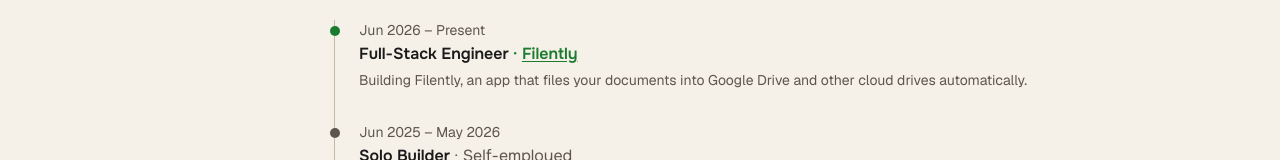
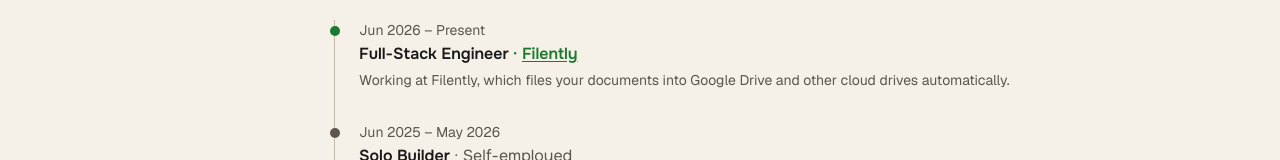
Before and after one commit to priyankaforu/blog, a Next.js app in the folder portfolio-v2/: page /about in a window 1280 px wide. Shown: the part 737-897 px from the top of the page. Built offline with nearby package versions, Linux system fonts and the light colour scheme.

Commit message:
Link Download CV to the CV folder and say working at Filently

```diff
--- a/portfolio-v2/src/components/sections/hero.tsx
+++ b/portfolio-v2/src/components/sections/hero.tsx
@@ -123,7 +123,7 @@
         {/* CTA Buttons */}
         <div className="flex flex-wrap gap-2 mb-3">
           <a
-            href="https://drive.google.com/file/d/1NQemVjbvO-W0CZD2KT0PmHbKGLrvSiuB/view?usp=sharing"
+            href="https://drive.google.com/drive/folders/1CriznPDDELu4EqGb0NNuMolr0NJKCP5s"
             target="_blank"
             rel="noopener noreferrer"
             className="inline-flex items-center gap-2 px-3 py-2 sm:px-5 sm:py-2.5 text-xs sm:text-sm rounded-full bg-[var(--muted)] hover:border-[var(--accent)] hover:text-[var(--accent)] transition-all"
--- a/portfolio-v2/src/components/sections/timeline.tsx
+++ b/portfolio-v2/src/components/sections/timeline.tsx
@@ -14,7 +14,7 @@
     place: "Filently",
     placeUrl: "https://filently.com",
     summary:
-      "Building Filently, an app that files your documents into Google Drive and other cloud drives automatically.",
+      "Working at Filently, which files your documents into Google Drive and other cloud drives automatically.",
     isCurrent: true,
   },
   {
```
